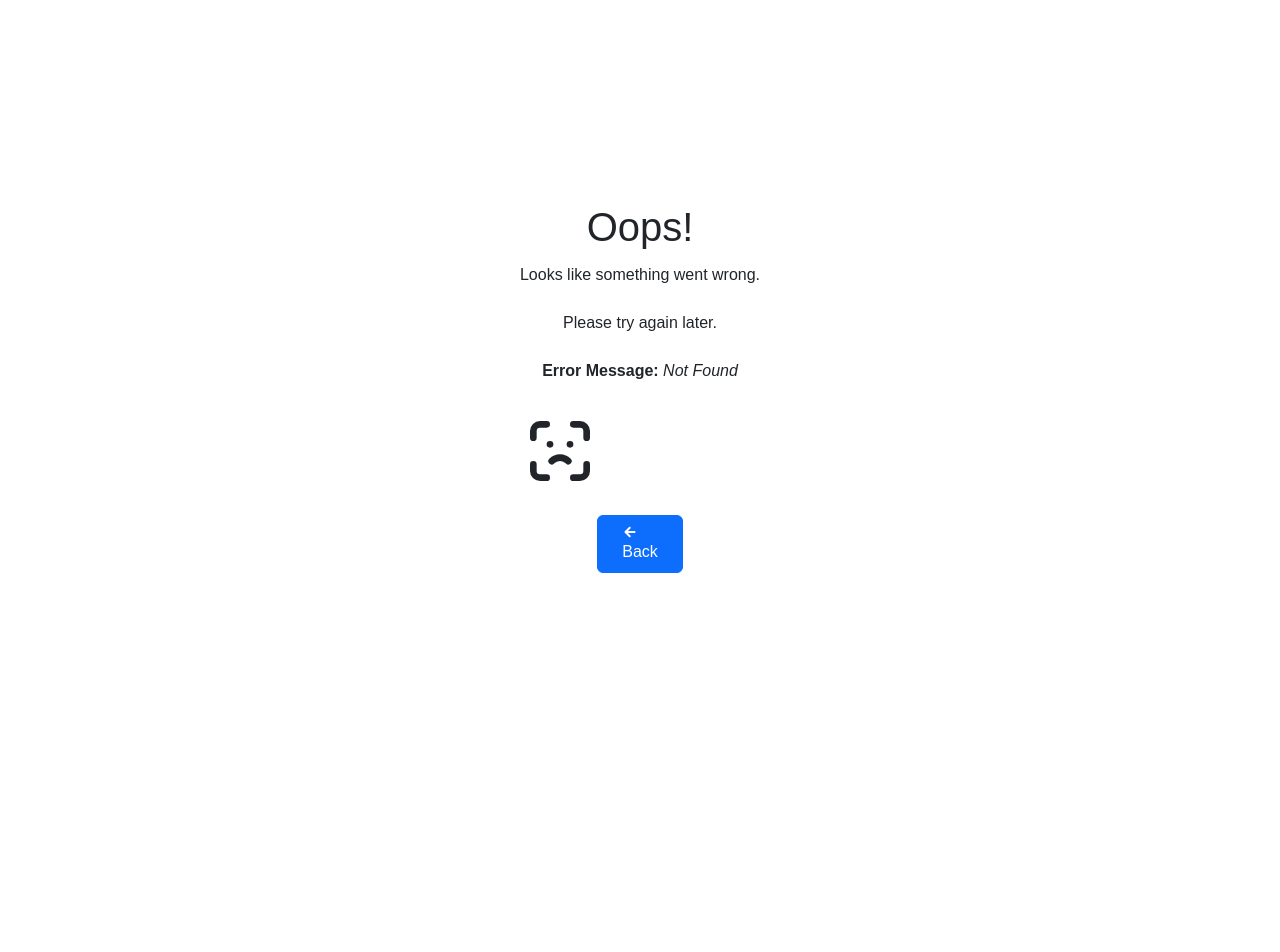
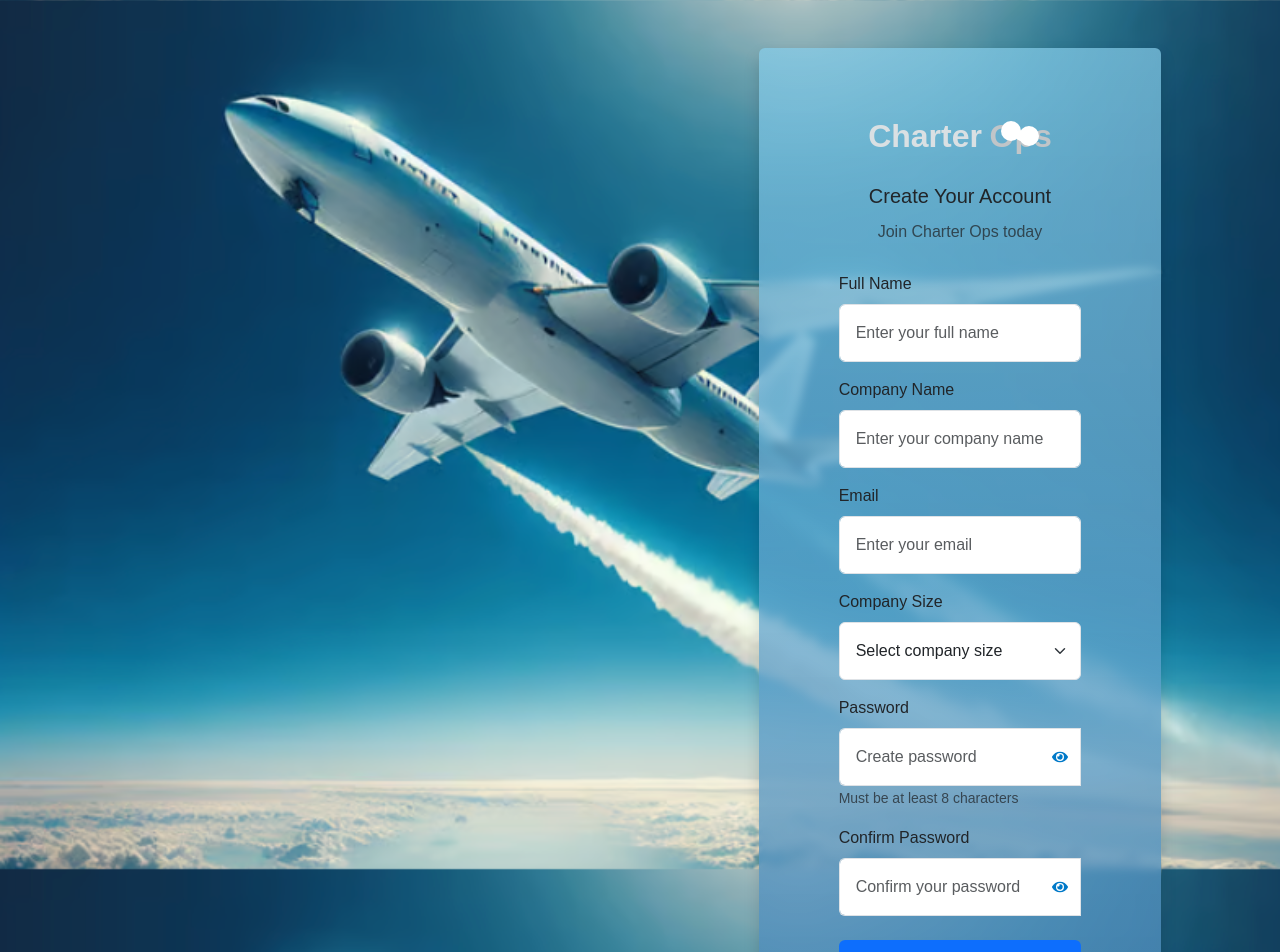
Before and after one commit to theahmadm3/charter-ops, a React (Vite) app: page /signup in a window 1280 px wide. Before the commit this address had no page. Shown: the top 952 px of the page. Before the commit the page ends 800 px from the top, so only its background shows below. Built offline with nearby package versions, Linux system fonts and the light colour scheme; a web font is replaced by a local one.

Commit message:
feat: add signup page and routing

```diff
--- a/src/main.jsx
+++ b/src/main.jsx
@@ -7,6 +7,7 @@ import "bootstrap/dist/css/bootstrap.min.css";
 import { ToastContainer } from "react-toastify";
 import { createBrowserRouter, RouterProvider } from "react-router-dom";
 import Login from "./pages/auth/login.jsx";
+import Signup from "./pages/auth/signup.jsx";
 import Loading from "./util/loading.jsx";
 import store from "./store/store.jsx";
 import ErrorPage from "./error-page.jsx";
@@ -28,12 +29,23 @@ import ContactRequests from "./pages/dashboard/admin/contact-request/contact-req
 import Maintenance from "./pages/dashboard/admin/maintenance/maintenance";
 import Transaction from "./pages/dashboard/admin/transaction/transaction";
 import Reports from "./pages/dashboard/admin/reports/reports.jsx";
+import App from "./App.jsx";
 
 
 const router = createBrowserRouter([
   {
     path: "/",
     element: <Login />,
+    errorElement: <ErrorPage />,
+  },
+  {
+    path: "/landing",
+    element: <App />,
+    errorElement: <ErrorPage />,
+  },
+  {
+    path: "/signup",
+    element: <Signup />,
     errorElement: <ErrorPage />,
   },
   {
--- /dev/null
+++ b/src/pages/auth/signup.jsx
@@ -0,0 +1,269 @@
+import React, { useState } from "react";
+import {
+	Button,
+	Card,
+	Col,
+	Container,
+	Form,
+	Row,
+	InputGroup,
+	Dropdown,
+} from "react-bootstrap";
+import { Formik } from "formik";
+import * as Yup from "yup";
+import { Link, useNavigate } from "react-router-dom";
+import { FaEye, FaEyeSlash } from "react-icons/fa";
+
+const Signup = () => {
+	const [showPassword, setShowPassword] = useState(false);
+	const [showConfirmPassword, setShowConfirmPassword] = useState(false);
+
+	const toggleShowPassword = () => setShowPassword(!showPassword);
+	const toggleShowConfirmPassword = () =>
+		setShowConfirmPassword(!showConfirmPassword);
+
+	const companySizes = [
+		{ value: "small", label: "Small Charter (1-5)" },
+		{ value: "medium", label: "Medium Size (6-20)" },
+		{ value: "large", label: "Large Size (20+)" },
+	];
+
+	return (
+		<>
+			<Container fluid className="login-container">
+				<Row style={{ overflowY: "auto" }}>
+					<Col md={7}></Col>
+					<Col md={4} className="align-items-center justify-content-center">
+						<div className="mt-5">
+							<Card
+								className="shadow border-0 login-form-container p-5 tw-backdrop-blur-sm tw-bg-white/5 tw-border-b tw-border-white/10 tw-shadow-sm"
+								style={{
+									background:
+										"linear-gradient(to bottom, rgba(135, 206, 235, 0.7), rgba(70, 130, 180, 0.8))",
+								}}
+							>
+								<Card.Body>
+									<div className="text-center mb-4">
+										<div className="skyops-logo">
+											<span className="sky">Charter</span>{" "}
+											<span className="ops">
+												O<span className="cloud"></span>ps
+											</span>
+										</div>
+										<h5 className="mt-4">Create Your Account</h5>
+										<p className="text-muted">Join Charter Ops today</p>
+									</div>
+									<div className="mt-3 px-3">
+										<Formik
+											initialValues={{
+												fullName: "",
+												companyName: "",
+												email: "",
+												companySize: "",
+												password: "",
+												confirmPassword: "",
+											}}
+											validationSchema={Yup.object().shape({
+												fullName: Yup.string().required(
+													"Full name is required",
+												),
+												companyName: Yup.string().required(
+													"Company name is required",
+												),
+												email: Yup.string()
+													.email("Invalid email")
+													.required("Email is required"),
+												companySize: Yup.string().required(
+													"Company size is required",
+												),
+												password: Yup.string()
+													.required("Password is required")
+													.min(8, "Password must be at least 8 characters"),
+												confirmPassword: Yup.string()
+													.oneOf(
+														[Yup.ref("password"), null],
+														"Passwords must match",
+													)
+													.required("Please confirm your password"),
+											})}
+											onSubmit={(values, { setSubmitting }) => {
+												console.log("Signup values:", values);
+												// Add your signup logic here
+												setSubmitting(false);
+											}}
+										>
+											{({
+												errors,
+												touched,
+												handleSubmit,
+												values,
+												handleChange,
+												setFieldValue,
+											}) => (
+												<Form onSubmit={handleSubmit}>
+													<Form.Group className="mb-3">
+														<Form.Label>Full Name</Form.Label>
+														<Form.Control
+															className="p-3"
+															type="text"
+															placeholder="Enter your full name"
+															name="fullName"
+															value={values.fullName}
+															onChange={handleChange}
+															isInvalid={touched.fullName && errors.fullName}
+														/>
+														<Form.Control.Feedback type="invalid">
+															{errors.fullName}
+														</Form.Control.Feedback>
+													</Form.Group>
+
+													<Form.Group className="mb-3">
+														<Form.Label>Company Name</Form.Label>
+														<Form.Control
+															className="p-3"
+															type="text"
+															placeholder="Enter your company name"
+															name="companyName"
+															value={values.companyName}
+															onChange={handleChange}
+															isInvalid={
+																touched.companyName && errors.companyName
+															}
+														/>
+														<Form.Control.Feedback type="invalid">
+															{errors.companyName}
+														</Form.Control.Feedback>
+													</Form.Group>
+
+													<Form.Group className="mb-3">
+														<Form.Label>Email</Form.Label>
+														<Form.Control
+															className="p-3"
+															type="email"
+															placeholder="Enter your email"
+															name="email"
+															value={values.email}
+															onChange={handleChange}
+															isInvalid={touched.email && errors.email}
+														/>
+														<Form.Control.Feedback type="invalid">
+															{errors.email}
+														</Form.Control.Feedback>
+													</Form.Group>
+
+													<Form.Group className="mb-3">
+														<Form.Label>Company Size</Form.Label>
+														<Form.Select
+															className="p-3"
+															name="companySize"
+															value={values.companySize}
+															onChange={handleChange}
+															isInvalid={
+																touched.companySize && errors.companySize
+															}
+														>
+															<option value="">Select company size</option>
+															{companySizes.map((size) => (
+																<option key={size.value} value={size.value}>
+																	{size.label}
+																</option>
+															))}
+														</Form.Select>
+														<Form.Control.Feedback type="invalid">
+															{errors.companySize}
+														</Form.Control.Feedback>
+													</Form.Group>
+
+													<Form.Group className="mb-3">
+														<Form.Label>Password</Form.Label>
+														<InputGroup>
+															<Form.Control
+																placeholder="Create password"
+																name="password"
+																value={values.password}
+																className="p-3 password-input"
+																onChange={handleChange}
+																type={showPassword ? "text" : "password"}
+																isInvalid={touched.password && errors.password}
+															/>
+															<Button
+																variant="outline-secondary"
+																onClick={toggleShowPassword}
+															>
+																{showPassword ? <FaEyeSlash /> : <FaEye />}
+															</Button>
+															<Form.Control.Feedback type="invalid">
+																{errors.password}
+															</Form.Control.Feedback>
+														</InputGroup>
+														<Form.Text className="text-muted">
+															Must be at least 8 characters
+														</Form.Text>
+													</Form.Group>
+
+													<Form.Group className="mb-4">
+														<Form.Label>Confirm Password</Form.Label>
+														<InputGroup>
+															<Form.Control
+																placeholder="Confirm your password"
+																name="confirmPassword"
+																value={values.confirmPassword}
+																className="p-3 password-input"
+																onChange={handleChange}
+																type={showConfirmPassword ? "text" : "password"}
+																isInvalid={
+																	touched.confirmPassword &&
+																	errors.confirmPassword
+																}
+															/>
+															<Button
+																variant="outline-secondary"
+																onClick={toggleShowConfirmPassword}
+															>
+																{showConfirmPassword ? (
+																	<FaEyeSlash />
+																) : (
+																	<FaEye />
+																)}
+															</Button>
+															<Form.Control.Feedback type="invalid">
+																{errors.confirmPassword}
+															</Form.Control.Feedback>
+														</InputGroup>
+													</Form.Group>
+
+													<div className="d-grid gap-2 mb-3">
+														<Button
+															type="submit"
+															className="py-3 border-0 bg-color-2"
+															variant="primary"
+														>
+															<span className="text-center fw-bold">
+																Sign Up
+															</span>
+														</Button>
+													</div>
+
+													<div className="text-center mt-4">
+														<p className="text-muted">
+															Already have an account?{" "}
+															<Link to="/login" className="text-primary">
+																Log in
+															</Link>
+														</p>
+													</div>
+												</Form>
+											)}
+										</Formik>
+									</div>
+								</Card.Body>
+							</Card>
+						</div>
+					</Col>
+				</Row>
+			</Container>
+		</>
+	);
+};
+
+export default Signup;
```
